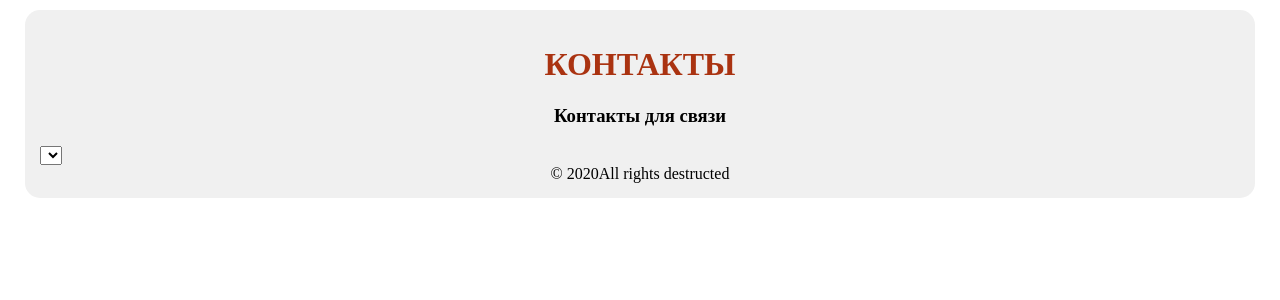
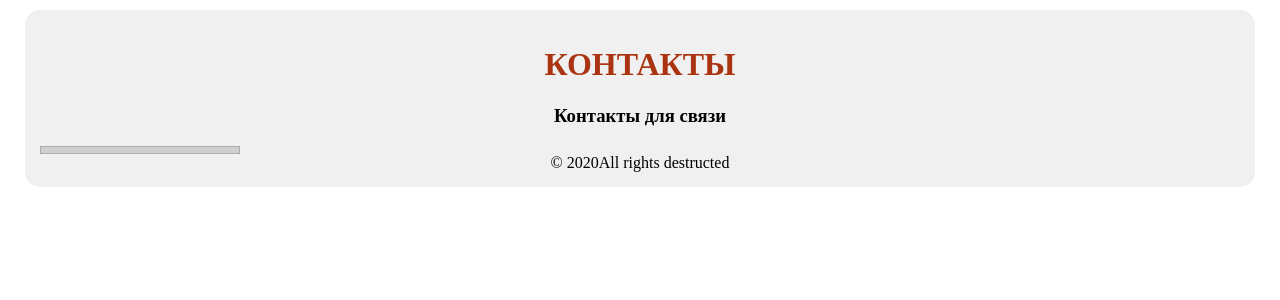
Before and after one commit to svoyparen/nuxtcontacts, a Nuxt app: page /Select in a window 1280 px wide. Shown: the top 300 px of the page. Built offline with nearby package versions, Linux system fonts and the light colour scheme.

Commit message:
Add files via upload
Пока создана общая структура. Список открывается и закрывается, в том числе по клику вне компонента.

```diff
--- a/components/DropList.vue
+++ b/components/DropList.vue
@@ -1,11 +1,21 @@
 <template>
 	<div class="drop-list">
-		<form>
-			<select>
-				<option></option>
-			</select>
-		</form>
-
+		<div class="select">
+			<p
+				class="title"
+				@click="isHidden = !isHidden">
+					{{ selected }}
+			</p>
+			<div class="options" v-if="isHidden">
+				<p
+					class="option"
+					v-for="option in options"
+					:value="option.value"
+					@click="selectOption(option)">
+					{{ option.name }}
+				</p>
+			</div>
+		</div>
 	</div>
 </template>
 
@@ -15,14 +25,72 @@
 			label: { type: String },
 			placeholder: { type: String },
 			value: { type: String, default: null },
-			options: { type: Array, default: null },
+			//options: { type: Array, default(){ return [{ name: 'Option 1', value: 1 },{ name: 'опция 2', value: 2 }]} },
+			options: { type: Array },
 			disabled: { type: Boolean, default: false },
 			required: { type: Boolean, default: false },
+			selected: { type: String, default: '' },
+		},
+
+		data: () => ({
+			isHidden: false,
+		}),
+
+		methods: {
+			selectOption(option) {
+				console.log(option)
+				this.$emit('select',option)
+				this.isHidden = false
+			},
+
+			hideDropList(){
+				this.isHidden = false
+			},
+
+		},
+
+		mounted() {
+			document.addEventListener('click',this.hideDropList.bind(this), true)
+		},
+
+		beforeDestroy() {
+			document.removeEventListener('click', this.hideDropList)
 		}
+
+
 	}
 
 </script>
 
 <style scoped>
-
+	.drop-list{
+		width: 100%;
+		height: 100%;
+	}
+	.select {
+		position: relative;
+		width: 200px;
+	}
+	.select p {
+		margin: 0;
+		background-color: #cecece
+	}
+	.title {
+		border: 1px solid #aeaeae;
+		padding: 3px 10px;
+	}
+	.option {
+		padding: 3px 10px;
+	}
+	.options {
+		border: 1px solid #aeaeae;
+		position: absolute;
+		top:30px;
+		right:0;
+		width: 100%;
+		background-color: #cecece;
+	}
+	.options p:hover {
+		background-color: #aeaeae;
+	}
 </style>
```
